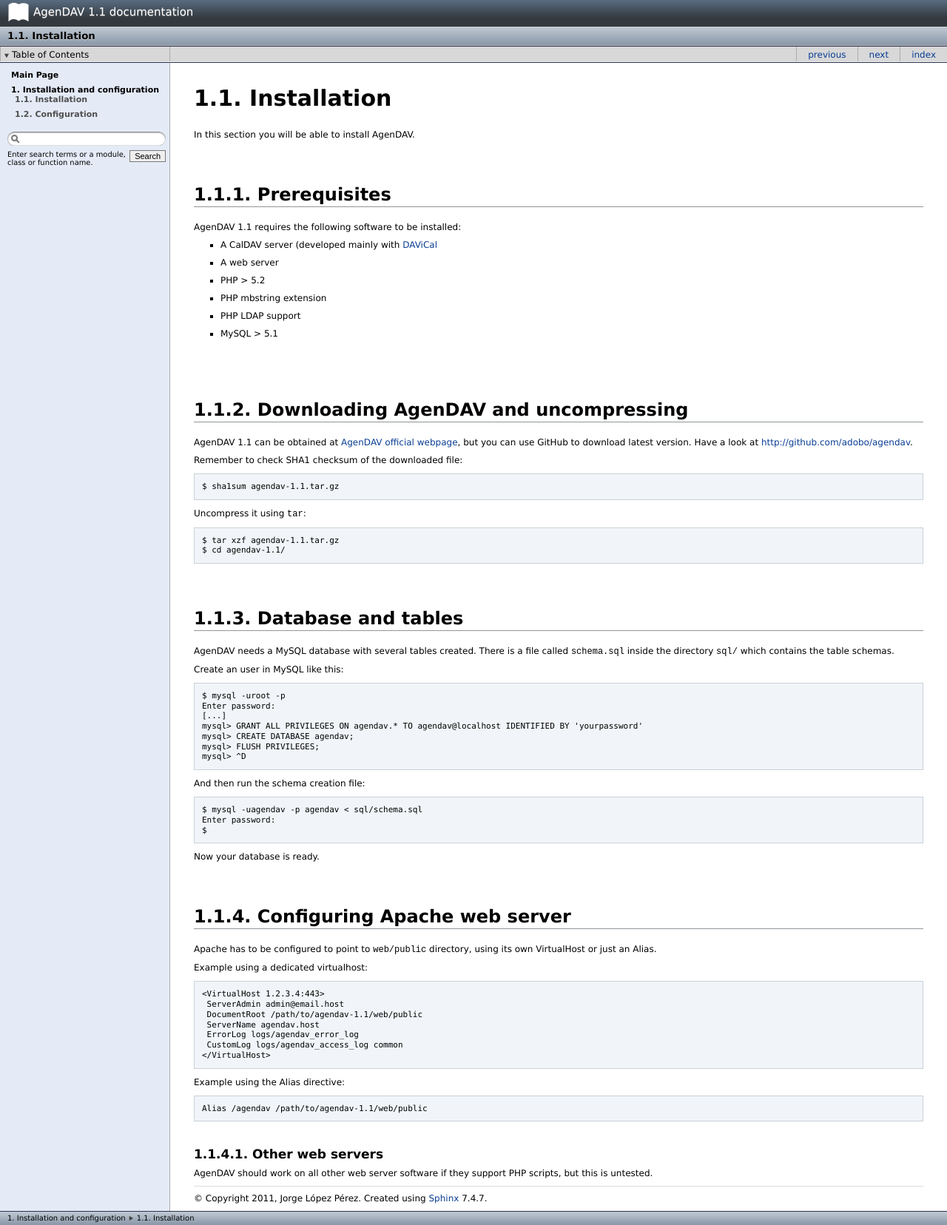
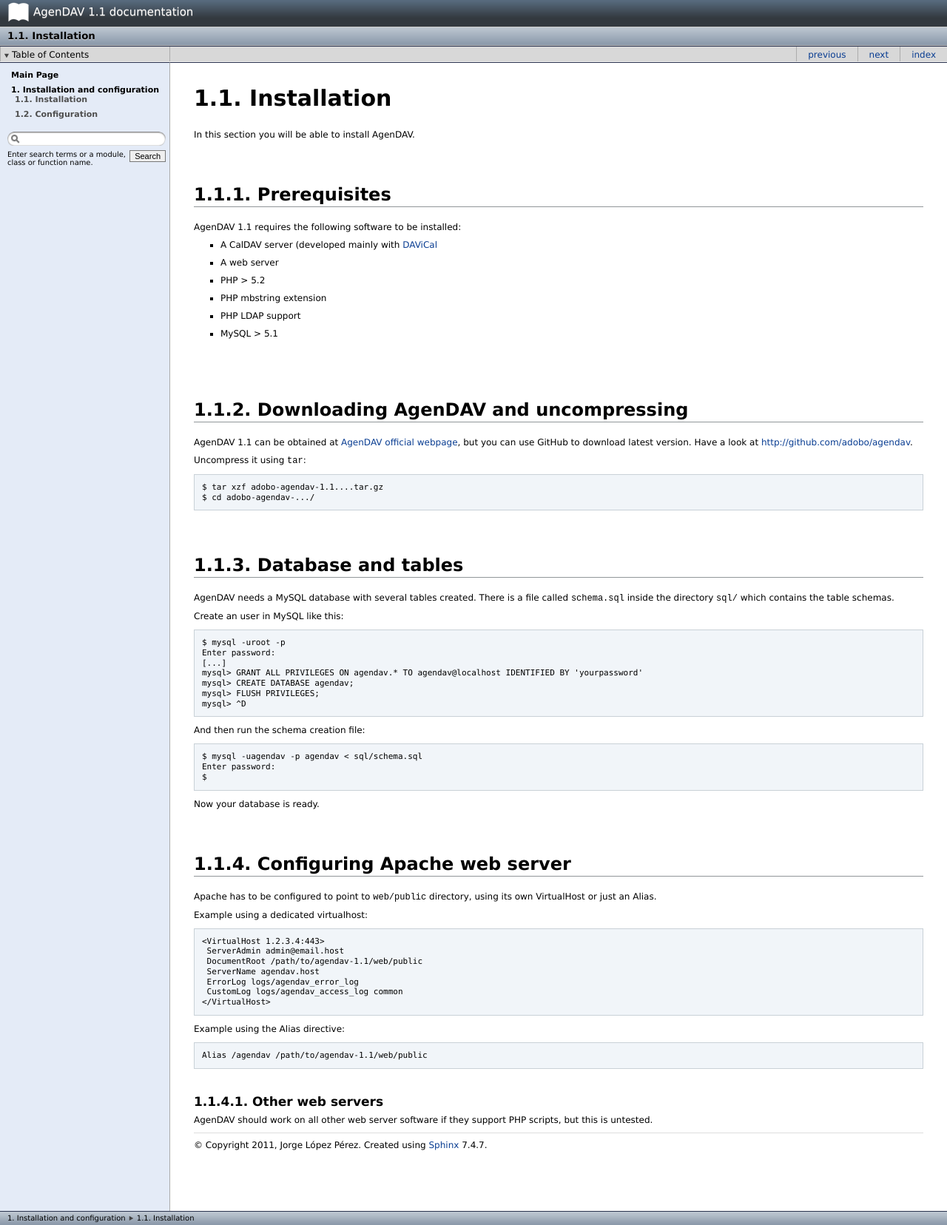
Before and after one commit to birdrock00/caldaver, a Sphinx documentation site: the page built from doc/source/admin/installation.rst, in a window 1280 px wide. Shown: the whole page at 74% size. Built offline with Sphinx 7.4.7, drawn with Linux system fonts in a browser that asks for light colours; pages that are not in the unit, such as notebooks, are missing from menus.

Commit message:
Fix file names and remove useless paragraph

```diff
--- a/doc/source/admin/installation.rst
+++ b/doc/source/admin/installation.rst
@@ -22,14 +22,10 @@
 <http://agendav.org>`_, but you can use GitHub to download latest version.
 Have a look at `<http://github.com/adobo/agendav>`_.
 
-Remember to check SHA1 checksum of the downloaded file::
-
- $ sha1sum agendav-1.1.tar.gz
-
 Uncompress it using ``tar``::
 
- $ tar xzf agendav-1.1.tar.gz
- $ cd agendav-1.1/
+ $ tar xzf adobo-agendav-1.1....tar.gz
+ $ cd adobo-agendav-.../
 
 Database and tables
 -------------------
```
